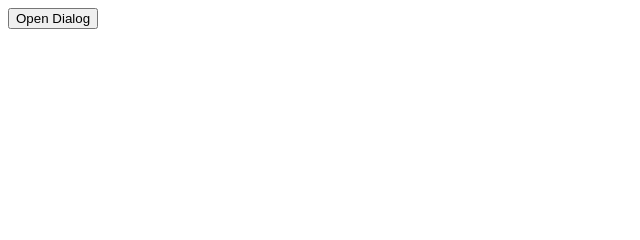
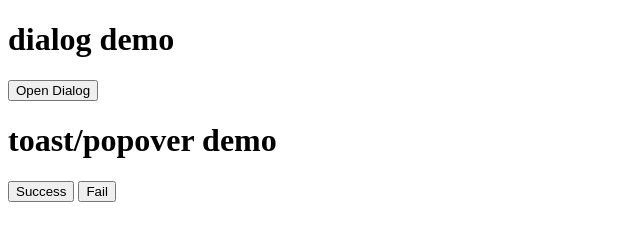
Before and after one commit to dre1597/dialog-tag-tests, a plain HTML site: page index.html in a window 1280 px wide. Shown: the whole page, without its empty margins (0-640 px from the left). Drawn offline with Linux system fonts and the light colour scheme.

Commit message:
:sparkles: Add demo popover global attribute code

```diff
--- a/index.html
+++ b/index.html
@@ -33,7 +33,8 @@
   </style>
 </head>
 <body>
-<main>
+<div>
+  <h1>dialog demo</h1>
   <dialog id="dialog">
     <div class="flex">
       <form method="dialog">
@@ -46,7 +47,14 @@
   </dialog>
 
   <button onclick="dialog.showModal()">Open Dialog</button>
-</main>
+</div>
+<div>
+  <h1>toast/popover demo</h1>
+  <button popovertarget="success-popover">Success</button>
+  <button popovertarget="fail-popover">Fail</button>
+  <div id="success-popover" popover style="background-color: lightgreen">Success!</div>
+  <div id="fail-popover" popover style="background-color: lightcoral">Fail!</div>
+</div>
 <script>
   const $dialog = document.getElementById('dialog');
 
```
